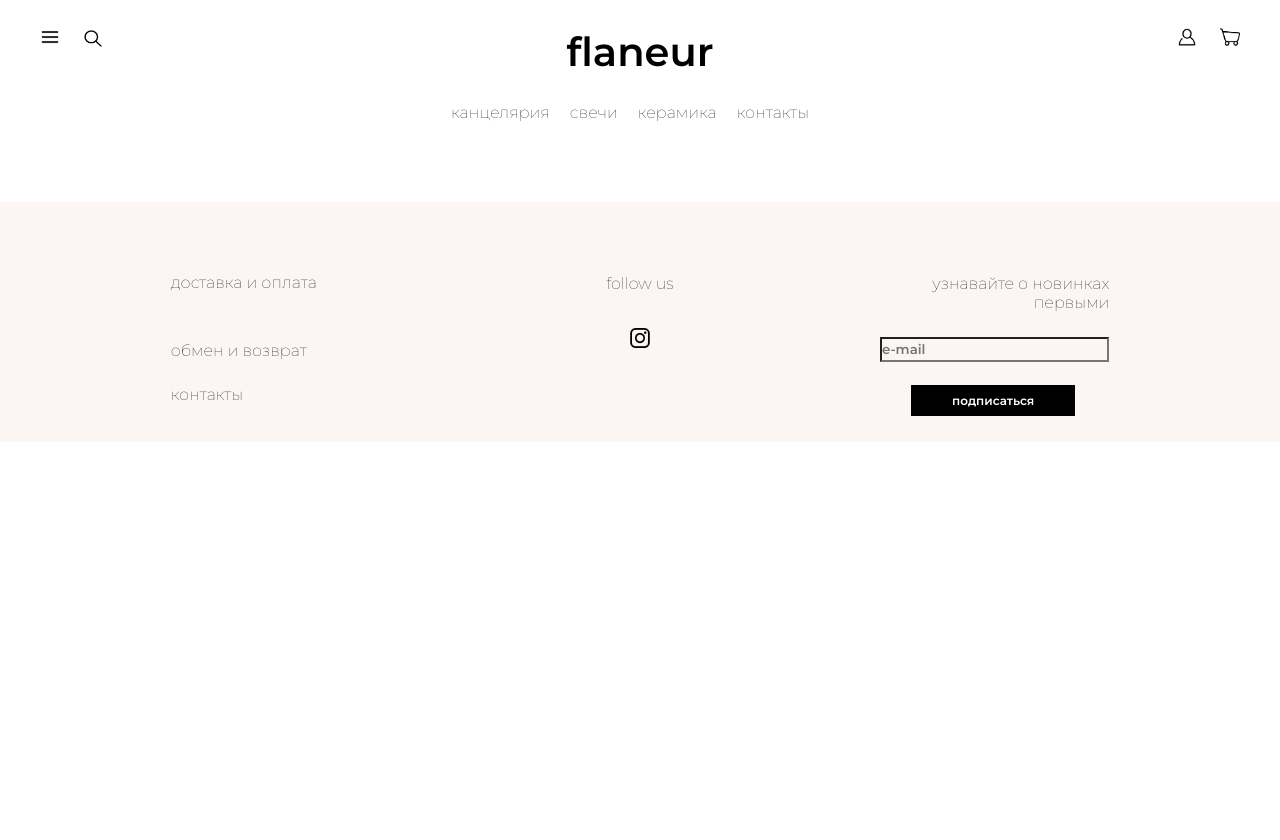
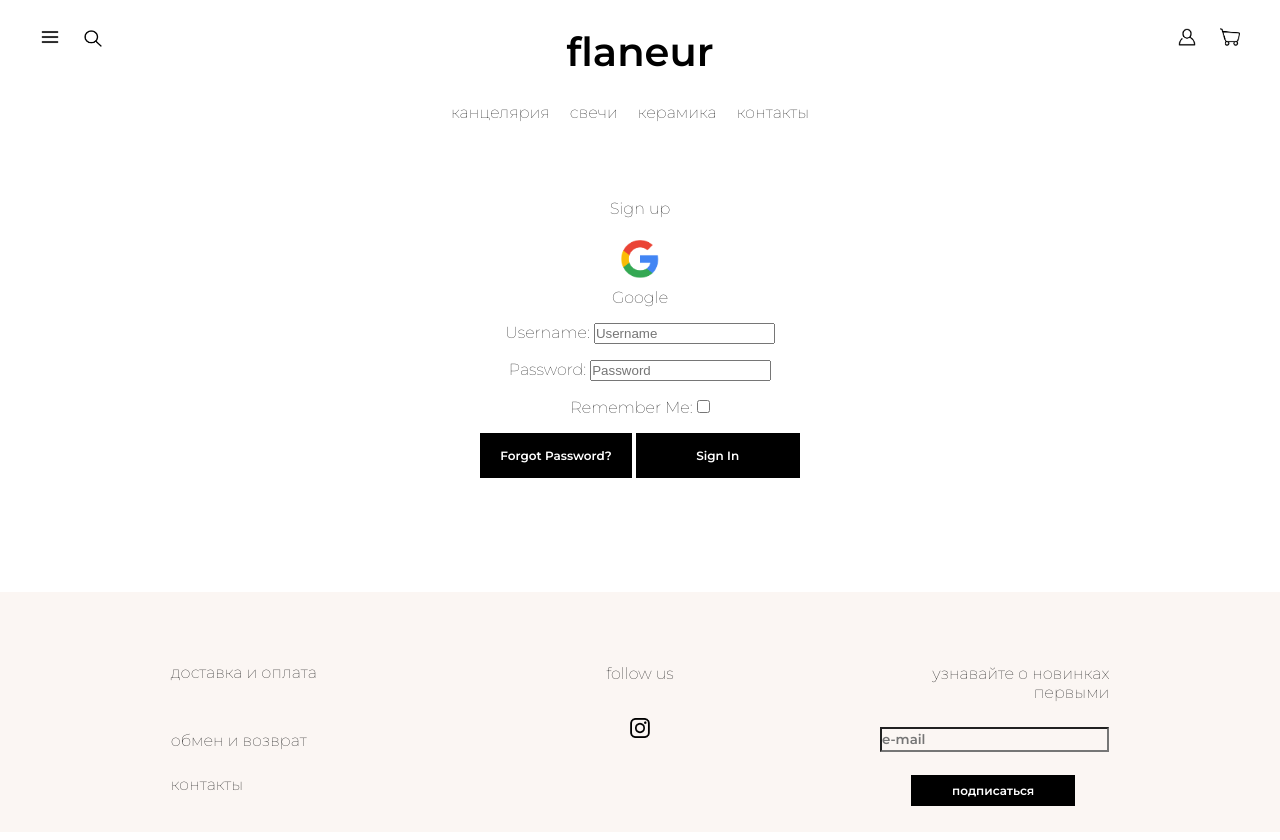
Before and after one commit to veliKerril/HouseholdProductsOnlineShop, a Django app: page /accounts/login/ in a window 1280 px wide. Before the commit the page ends 416 px from the top, so only its background shows below. Run offline with Django 3.2, Linux system fonts and the light colour scheme; some libraries are stand-ins or nearby versions.

Commit message:
Layout 1.5
Authorization page added

```diff
--- a/prototype3/myshop3/allauth/account/login.html
+++ b/prototype3/myshop3/allauth/account/login.html
@@ -1,29 +1,26 @@
 {% extends "shop/base.html" %}
-
+{% load staticfiles %}
 {% load i18n %}
 {% load account socialaccount %}
 
 {% block head_title %}{% trans "Sign In" %}{% endblock %}
 
-{% block content %}
-
-<h1>{% trans "Sign Н" %}</h1>
-
+{% block login %}
+<br>
+<!-- <h1>{% trans "Sign Н" %}</h1> -->
+<div class="login-page">
   {% get_providers as socialaccount_providers %}
 
   {% if socialaccount_providers %}
-<p>{% blocktrans with site.name as site_name %}Please sign in with one
-of your existing third party accounts. Or, <a href="{{ signup_url }}">sign up</a>
-for a {{ site_name }} account and sign in below:{% endblocktrans %}</p>
+  <p>{% blocktrans with site.name as site_name %}<a href="{{ signup_url }}" class="aaa">Sign up</a>
+  {% endblocktrans %}</p>
 
   <div class="socialaccount_ballot">
+    <ul class="socialaccount_providers">
+      <a href="" class="aaa2"><img src="{% static 'images/google.png' %}" height="50px" width="50px">{% include "socialaccount/snippets/provider_list.html" with process="login" %}</a>
 
-  <ul class="socialaccount_providers">
-    {% include "socialaccount/snippets/provider_list.html" with process="login" %}
+
     </ul>
-
-  <div class="login-or">{% trans 'or' %}</div>
-
   </div>
 
   {% include "socialaccount/snippets/login_extra.html" %}
@@ -37,10 +34,12 @@ for a {{ site_name }} account and sign in below:{% endblocktrans %}</p>
     {% csrf_token %}
     {{ form.as_p }}
     {% if redirect_field_value %}
-  <input type="hidden" name="{{ redirect_field_name }}" value="{{ redirect_field_value }}" />
+    <input type="hidden" value="{{ redirect_field_value }}"/>
     {% endif %}
-  <a class="button secondaryAction" href="{% url 'account_reset_password' %}">{% trans "Forgot Password?" %}</a>
+    <a class="button-secondaryAction" href="{% url 'account_reset_password' %}">{% trans "Forgot Password?" %}</a>
     <button class="primaryAction" type="submit">{% trans "Sign In" %}</button>
   </form>
+</div>
+<br><br><br><br>
 
 {% endblock %}
--- a/prototype3/myshop3/allauth/account/logout.html
+++ b/prototype3/myshop3/allauth/account/logout.html
@@ -1,10 +1,11 @@
+
 {% extends "account/base.html" %}
 
 {% load i18n %}
 
 {% block head_title %}{% trans "Sign Out" %}{% endblock %}
 
-{% block content %}
+{% block logout %}
 <h1>{% trans "Sign Out" %}</h1>
 
 <p>{% trans 'Are you sure you want to sign out?' %}</p>
--- a/prototype3/myshop3/allauth/account/password_reset.html
+++ b/prototype3/myshop3/allauth/account/password_reset.html
@@ -1,3 +1,4 @@
+
 {% extends "account/base.html" %}
 
 {% load i18n %}
--- a/prototype3/myshop3/shop/static/css/styles.css
+++ b/prototype3/myshop3/shop/static/css/styles.css
@@ -1205,3 +1205,49 @@ body {
 	top: 84%;
 	/*left: 50px;*/
 }
+
+.login-page {
+	text-align: center;
+}
+
+.login-page a:not(.button-secondaryAction) {
+	text-decoration: none;
+	color: black;
+}
+
+/*.aaa, .aaa2 {
+	text-decoration: none;
+	color: black;
+}*/
+
+.primaryAction {
+	width: 164px;
+	color: white;
+	background-color: black;
+	text-decoration: none;
+	border: none;
+	padding: 15px 20px 15px 20px;
+	font-family: 'Montserrat', sans-serif;
+	font-weight: bold;
+	font-size: 12px;
+}
+
+.button-secondaryAction {
+	width: 164px;
+	color: white;
+	background-color: black;
+	text-decoration: none;
+	border: none;
+	padding: 15px 20px 15px 20px;
+	font-family: 'Montserrat', sans-serif;
+	font-weight: bold;
+	font-size: 12px;
+}
+
+/*.login input {
+	font-family: 'Montserrat', sans-serif;
+	font-weight: bold;
+	width: 16%;
+	margin: 15px auto;
+	height: 30%;
+}*/
--- a/prototype3/myshop3/shop/templates/shop/base.html
+++ b/prototype3/myshop3/shop/templates/shop/base.html
@@ -88,6 +88,8 @@
     </div>
     </div>
   </div> -->
+  {% block login %} {% endblock %}
+  {% block logout %} {% endblock %}
   {% block card %} {% endblock %}
   {% block details %} {% endblock %}
   {% block catalog %} {% endblock %}
```
Also changed, not shown: prototype3/myshop3/db.sqlite3, prototype3/myshop3/shop/static/images/google.png (added), 4 other files. Lines whose indentation alone changed are shown as unchanged.
